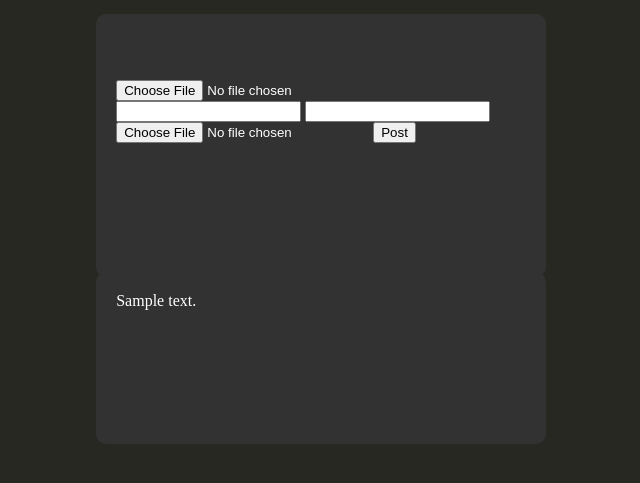
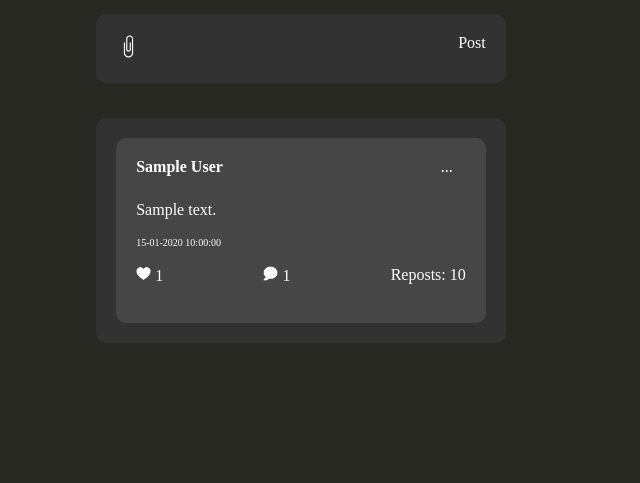
Before and after one commit to kersh1337228/sn, a Django app: template user_note/templates/feed.html in a window 1280 px wide. Shown: the part 50-533 px from the top of the page, without its empty margins (339-979 px from the left). Run offline with Django 3.2, Linux system fonts and the light colour scheme; the template is opened without the code that fills it: most values are stand-ins (such as "Sample title", 1, 10 or a date in 2020); form fields are guessed from the names that the template uses.

Commit message:
User page view templates shortened.

```diff
--- a/static/style.css
+++ b/static/style.css
@@ -93,7 +93,7 @@ audio player and settings button*/
 
     color: white;
 
-    margin: 4% 34% 6% 34%;
+    margin: 5% 34% 5% 34%;
     width: 32%;
     height: auto;
     padding: 0 0 0 0;
@@ -101,7 +101,6 @@ audio player and settings button*/
     min-height: 390px;
 
     grid-template-columns: 1fr 2fr;
-    grid-template-rows: auto auto auto;
     grid-auto-rows: minmax(min-content, max-content);
     grid-gap: 20px 20px;
 }
@@ -212,22 +211,21 @@ and edit/subscribe/add friend buttons*/
 
     margin: 5% 34% 5% 34%;
     width: 32%;
-    height: 100%;
-    padding: 0 0;
+    height: auto;
+    padding: 0 0 0 0;
     min-width: 120px;
     min-height: 390px;
 
     grid-template-columns: 1fr;
-    grid-template-rows: auto auto;
+    grid-auto-rows: minmax(min-content, max-content);
     grid-gap: 35px 35px;
 }
 
 .feed_grid_cell_add_note {
-    width: 100%;
-    height: 100%;
     background: rgb(50, 50, 50);
     border-radius: 10px;
     padding: 20px 20px 20px 20px;
+
     grid-column-start: 1;
     grid-column-end: 1;
     grid-row-start: 1;
@@ -235,15 +233,22 @@ and edit/subscribe/add friend buttons*/
 }
 
 .feed_grid_cell_note_list {
-    width: 100%;
-    height: 100%;
+    min-width: 278px;
+
     background: rgb(50, 50, 50);
+
     border-radius: 10px;
+
     padding: 20px 20px 20px 20px;
+
     grid-column-start: 1;
     grid-column-end: 1;
     grid-row-start: 2;
     grid-row-end: 2;
+
+    display: grid;
+    grid-template-columns: 1fr;
+    grid-gap: 20px;
 }
 
 .user_list_content_grid {
@@ -392,6 +397,8 @@ and edit/subscribe/add friend buttons*/
 
     background: rgb(50, 50, 50);
     border-radius: 10px;
+
+    z-index: 3;
 
     visibility: hidden;
     transform: translate(0, -100%);
--- /dev/null
+++ b/user/templates/like.html
@@ -0,0 +1,25 @@
+{% load static %}
+
+{% if not user in post.liked_by.all %}
+    <a href="{% if type == 'note' %}
+        {% url 'like_note' user_id=user.user_id note_id=note.note_id action='like' %}
+    {% elif type == 'comment' %}
+        {% url 'like_comment' user_id=user.user_id note_id=note.note_id comment_id=comment.comment_id action='like' %}
+    {% elif type == 'reply' %}
+        {% url 'like_reply' user_id=user.user_id note_id=note.note_id comment_id=comment.comment_id reply_id=reply.reply_id action='like' %}
+    {% endif %}">
+        <img src="{% static 'icons/inactive_like_icon.png' %}" alt="" width="15px" height="15px">
+    </a>
+    {{ post.likes.all|length }}
+{% else %}
+    <a href="{% if type == 'note' %}
+        {% url 'like_note' user_id=user.user_id note_id=note.note_id action='dislike' %}
+    {% elif type == 'comment' %}
+        {% url 'like_comment' user_id=user.user_id note_id=note.note_id comment_id=comment.comment_id action='dislike' %}
+    {% elif type == 'reply' %}
+        {% url 'like_reply' user_id=user.user_id note_id=note.note_id comment_id=comment.comment_id reply_id=reply.reply_id action='dislike' %}
+    {% endif %}">
+        <img src="{% static 'icons/active_like_icon.png' %}" alt="" width="15px" height="15px">
+    </a>
+    {{ post.likes.all|length }}
+{% endif %}
--- /dev/null
+++ b/user/templates/post.html
@@ -0,0 +1,86 @@
+{% load static %}
+{% load user_tags %}
+
+<div class="user_{{ type }}">
+    <div class="note_info">
+        <div class="note_poster_full_name">
+            {% if post.user %}
+                <a href="{% url 'user_page' user_id=post.user.user_id %}">
+                    {{ post.user.first_name }} {{ post.user.last_name }}
+                </a>
+            {% elif post.community %}
+                <a href="{% url 'community_page' community_id=post.community.community_id %}">
+                    {{ post.community.name }}
+                </a>
+            {% endif %}
+        </div>
+        <div>
+            {% post_edit_menu_tag type=type user_id=user.user_id note_id=note.note_id comment_id=comment.comment_id reply_id=reply.reply_id %}
+        </div>
+    </div>
+    <br><div>{{ post.text }}</div><br>
+    <div class="note_time">{{ post.publish_time|date:'d-m-Y H:i:s' }}</div>
+    {% if post.update_time != post.publish_time %}
+        <div class="note_time">Last edited: {{ post.update_time|date:'d-m-Y H:i:s' }}</div>
+    {% endif %}
+    <br><div class="note_statistics">
+            <div>
+                {% post_like_tag type=type user=user note=note comment=comment reply=reply %}
+            </div>
+        {% if type == 'note' %}
+            <div>
+                <img src="{% static 'icons/comment_icon.png' %}" alt="" width="15px" height="15px" class="comment_icon">
+                {{ post.comments.all|length }}
+            </div>
+            <div>
+                Reposts: {{ post.reposts_amount }}
+            </div>
+        {% elif type == 'comment' %}
+            <div>
+                <img src="{% static 'icons/reply_icon.png' %}" alt="" width="15px" height="15px" class="reply_icon">
+                {{ post.replies.all|length }}
+            </div>
+        {% endif %}
+    </div>
+    {% if type != 'reply' %}
+        {% if type == 'note' %}
+            <br><div class="note_comments">
+                {% if post.comments.all %}
+                    {% for comment in post.comments.all %}
+                        {% post_tag type='comment' post=comment user=user comment=comment note=note form=form %}
+                    {% endfor %}
+                {% else %}
+                    No comments yet
+                {% endif %}
+        {% elif type == 'comment' %}
+           <br><div class="comment_replies">
+                {% if post.replies.all %}
+                    {% for reply in post.replies.all %}
+                        {% post_tag type='reply' post=reply user=user note=note comment=comment reply=reply %}
+                    {% endfor %}
+                {% else %}
+                    No replies yet
+                {% endif %}
+        {% endif %}
+        <form method="post" enctype="multipart/form-data">
+            {% csrf_token %}
+            <div class="form_error">{{ form.non_field_errors }}</div>
+            <div class="chat_content_grid_cell_write_message_inner_grid">
+                {% attach_content_tag %}
+                {% for field in form %}
+                    <div class="form_error">{{ field.errors }}</div>
+                    {{ field }}
+                {% endfor %}
+                {% if type == 'note' %}
+                    <input type="text" name="{{ post.note_id }}" id="note_id">
+                    <button type="submit" class="send_message_button" name="comment_btn"></button>
+                {% elif type == 'comment' %}
+                    <input type="text" name="{{ post.comment_id }}" id="note_id">
+                    <button type="submit" class="send_message_button" name="reply_btn"></button>
+                {% endif %}
+                <div class="send_message_icon">Send</div>
+            </div>
+        </form>
+        </div>
+    {% endif %}
+</div>
--- /dev/null
+++ b/user/templates/post_edit_menu.html
@@ -0,0 +1,26 @@
+<div class="note_edit">...
+    <ul class="note_edit_menu">
+        <li class="note_edit_menu_edit">
+            <a href="{% if type == 'note' %}
+                {% url 'user_page_edit_note' user_id=user_id note_id=note_id %}
+            {% elif type == 'comment' %}
+                {% url 'user_page_edit_comment' user_id=user_id note_id=note_id comment_id=comment_id %}
+            {% elif type == 'reply' %}
+                {% url 'user_page_edit_reply' user_id=user_id note_id=note_id comment_id=comment_id reply_id=reply_id %}
+            {% endif %}">
+                Edit
+            </a>
+        </li>
+        <li class="note_edit_menu_delete">
+            <a href="{% if type == 'note' %}
+                {% url 'user_page_delete_note' user_id=user_id note_id=note_id %}
+            {% elif type == 'comment' %}
+                {% url 'user_page_delete_comment' user_id=user_id note_id=note_id comment_id=comment_id %}
+            {% elif type == 'reply' %}
+                {% url 'user_page_delete_reply' user_id=user_id note_id=note_id comment_id=comment_id reply_id=reply_id %}
+            {% endif %}">
+                Delete
+            </a>
+        </li>
+    </ul>
+</div>
--- a/user/templates/user_page.html
+++ b/user/templates/user_page.html
@@ -13,7 +13,7 @@
         <div class="grid_cell_add_note">
             <form method="post" enctype="multipart/form-data">
                 {% csrf_token %}
-                <div class="form_error">{{ note_add_form.non_field_errors }}</div>
+                <div class="form_error">{{ form.non_field_errors }}</div>
                 <div class="chat_content_grid_cell_write_message_inner_grid">
                     {% attach_content_tag %}
                     {% for field in form %}
@@ -28,7 +28,7 @@
         <div class="grid_cell_note_list">
             {% if notes %}
                 {% for note in notes %}
-                    {% note_tag user=user note=note comment_add_form=form %}
+                    {% post_tag type='note' post=note user=user note=note form=form %}
                 {% endfor %}
             {% else %}
                 No posts here
--- a/user/templatetags/user_tags.py
+++ b/user/templatetags/user_tags.py
@@ -5,11 +5,8 @@ register = template.Library()
 
 
 @register.inclusion_tag('profile_actions.html')
-def profile_actions_tag(user, authorised_user_state):
-    return {
-        'user': user,
-        'authorised_user_state': authorised_user_state,
-    }
+def profile_actions_tag(**kwargs):
+    return kwargs
 
 
 @register.inclusion_tag('attach_content.html')
@@ -17,30 +14,15 @@ def attach_content_tag():
     return {}
 
 
-@register.inclusion_tag('note.html')
-def note_tag(user, note, comment_add_form):
-    return {
-        'user': user,
-        'note': note,
-        'comment_add_form': comment_add_form,
-    }
+@register.inclusion_tag('post.html')
+def post_tag(**kwargs):
+    return kwargs
 
 
-@register.inclusion_tag('comment.html')
-def comment_tag(user, comment, note, reply_add_form):
-    return {
-        'user': user,
-        'comment': comment,
-        'note': note,
-        'reply_add_form': reply_add_form,
-    }
+@register.inclusion_tag('post_edit_menu.html')
+def post_edit_menu_tag(**kwargs):
+    return kwargs
 
-
-@register.inclusion_tag('reply.html')
-def reply_tag(user, note, comment, reply):
-    return {
-        'user': user,
-        'note': note,
-        'comment': comment,
-        'reply': reply,
-    }
+@register.inclusion_tag('like.html')
+def post_like_tag(**kwargs):
+    return kwargs
--- a/user_note/templates/feed.html
+++ b/user_note/templates/feed.html
@@ -1,26 +1,30 @@
 {% extends 'base.html' %}
+{% load static %}
+{% load user_tags %}
 
 {% block title %}{{ title }}{% endblock %}
 
 {% block content %}
     <div class="feed_content_grid">
         <div class="feed_grid_cell_add_note">
-            <form method="post">
+            <form method="post" enctype="multipart/form-data">
                 {% csrf_token %}
-                {{ form.text }}
-                {{ form.images }}
-                {{ form.videos }}
-                {{ form.audios }}
-                {{ form.files }}
-                <button type="submit">Post</button>
+                <div class="form_error">{{ form.non_field_errors }}</div>
+                <div class="chat_content_grid_cell_write_message_inner_grid">
+                    {% attach_content_tag %}
+                    {% for field in form %}
+                        <div class="form_error">{{ field.errors }}</div>
+                        {{ field }}
+                    {% endfor %}
+                    <button type="submit" class="send_message_button" name="note_btn"></button>
+                    <div class="send_message_icon">Post</div>
+                </div>
             </form>
         </div>
         <div class="feed_grid_cell_note_list">
             {% if notes %}
                 {% for note in notes %}
-                    <div>
-                        {{ note.text }}
-                    </div>
+                    {% post_tag type='note' post=note user=user note=note form=form %}
                 {% endfor %}
             {% else %}
                 No posts here
```
Also changed, not shown: user/templates/comment.html (+1 -15 lines), user/templates/note.html (+1 -15 lines), user/templates/reply.html (+1 -15 lines), user_note/views.py (+28 -3 lines), db.sqlite3.
